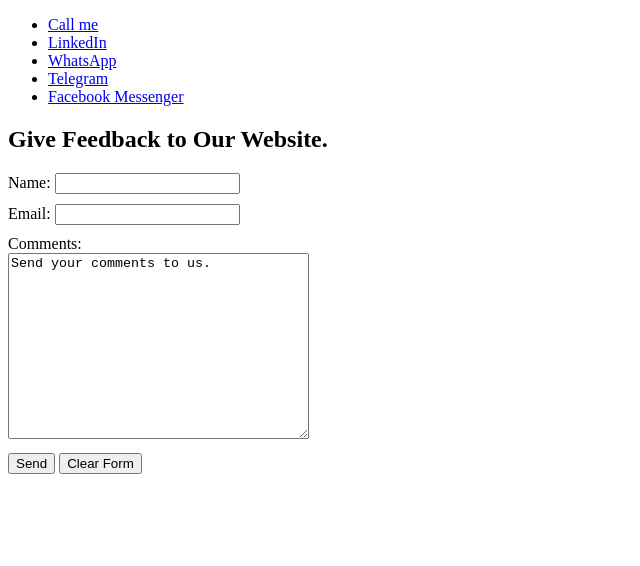
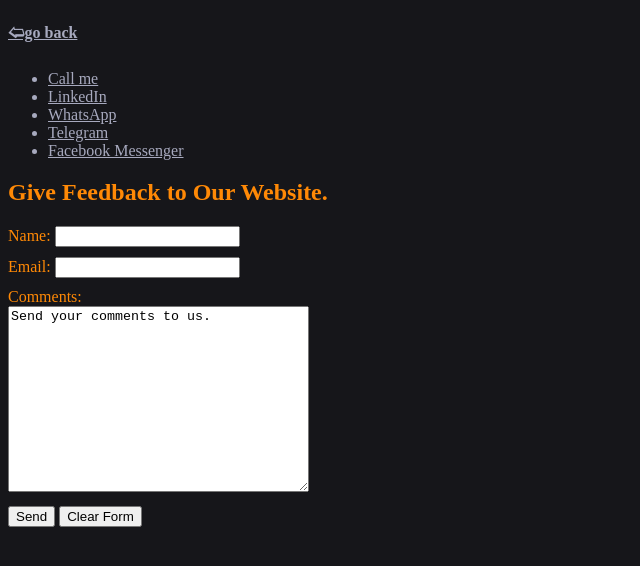
Before and after one commit to AnghelCC/ImAnghel.github.io, a plain HTML site: page contact.html in a window 1280 px wide. Shown: the whole page, without its empty margins (0-640 px from the left). Drawn offline with Linux system fonts and the light colour scheme.

Commit message:
Add files via upload

```diff
--- a/contact.html
+++ b/contact.html
@@ -5,6 +5,7 @@
     <meta http-equiv="X-UA-Compatible" content="IE=edge">
     <meta name="viewport" content="width=device-width, initial-scale=1.0">
     <title>Contact Me</title>
+    <link rel="stylesheet" href="style.css">
     <style>
         div {
           margin-bottom: 10px;
@@ -12,12 +13,13 @@
       </style>
 </head>
 <body>
+    <h4><a href="/HTML - Personal Site/index.html" style="color:#a7a9be">🢨go back</a></h4>
     <ul>
-        <li><a href="tel:+40 746 658 457">Call me</a></li>
-        <li><a href="https://www.linkedin.com/in/anghel-constantin-ciobanu-466666151/">LinkedIn</a></li>
-        <li><a href="https://wa.link/o0t1z6">WhatsApp</a> </li>
-        <li><a href="t.me/Anghel316">Telegram</a></li>
-        <li><a href=" http://m.me/Anghel333">Facebook Messenger</a></li>
+        <li><a href="tel:+40 746 658 457" style="color:#a7a9be">Call me</a></li>
+        <li><a href="https://www.linkedin.com/in/anghel-constantin-ciobanu-466666151/" style="color:#a7a9be">LinkedIn</a></li>
+        <li><a href="https://wa.link/o0t1z6" style="color:#a7a9be">WhatsApp</a> </li>
+        <li><a href="t.me/Anghel316" style="color:#a7a9be">Telegram</a></li>
+        <li><a href=" http://m.me/Anghel333" style="color:#a7a9be">Facebook Messenger</a></li>
 
     </ul>
 
--- a/style.css
+++ b/style.css
@@ -1,5 +1,5 @@
 body{
-    background-color: #0f0e17;
+    background-color:#16161a
 }
 
 p,h1,li{
@@ -11,7 +11,7 @@ p,h1,li{
     color: aliceblue;
 }
 
-h3{
+h3,h2,label{
     color: #ff8906;
 }
 
@@ -22,10 +22,6 @@ img {
     object-fit:contain;
   }
 
-table{
-    color:#a7a9be;
-}
-
-td{
+td,tr{
     color:#a7a9be
 }
```
Also changed, not shown: hobbies.html (+2 -0 lines), index.html (+4 -4 lines).
